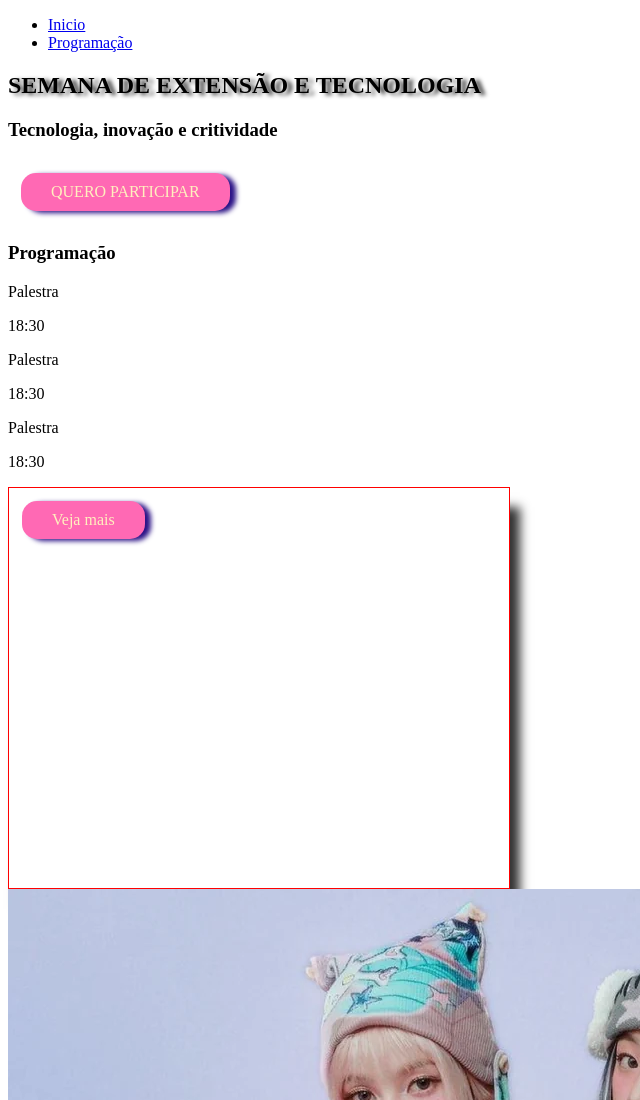
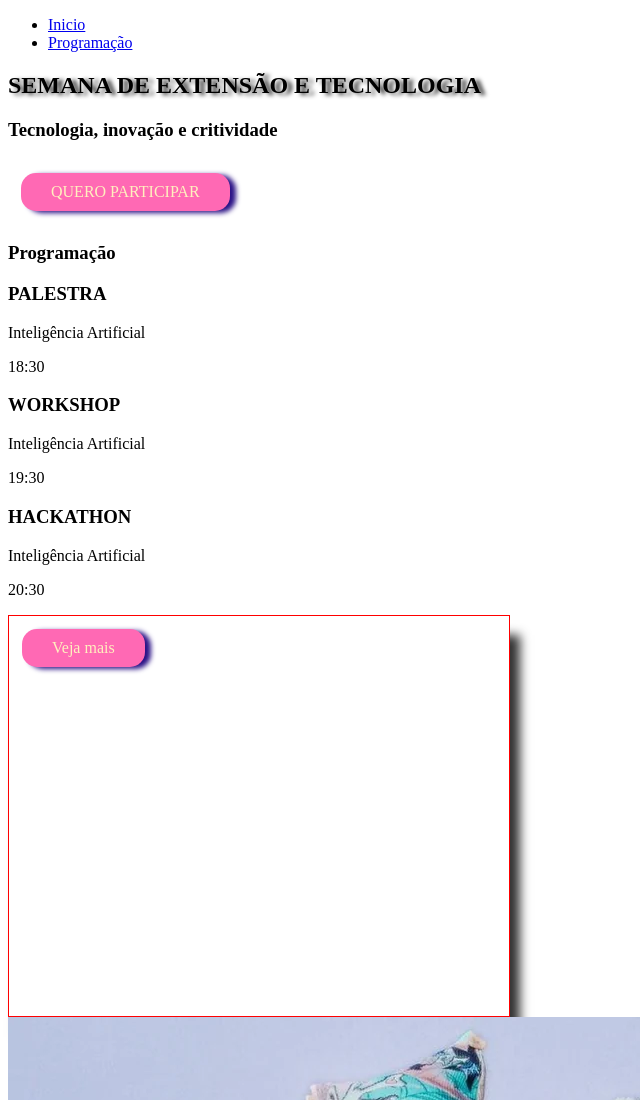
Before and after one commit to Anna-e-Victoria/Anna-e-Victoria.github.io, a plain HTML site: page desingweb/sepex/sepex.html in a window 1280 px wide. Shown: the top 1100 px of the page, without its empty margins (0-640 px from the left). Drawn offline with Linux system fonts and the light colour scheme.

Commit message:
bla bal bla

```diff
--- a/desingweb/sepex/sepex.html
+++ b/desingweb/sepex/sepex.html
@@ -25,18 +25,23 @@
   <a class="button">QUERO PARTICIPAR</a>
    </section>
    <h3> Programação</h3>
+    <section>
         <article>
-             <p>Palestra</p>
-             <p>18:30</p>
+             <h3>PALESTRA</h3>
+             <p>Inteligência Artificial</p>
+             <span>18:30</span>
          </article>
         <article>
-             <p>Palestra</p>
-             <p>18:30</p>
+             <h3>WORKSHOP</h3>
+             <p>Inteligência Artificial</p>
+             <p>19:30</p>
           </article>
         <article>
-              <p>Palestra</p>
-              <p>18:30</p>
+            <h3>HACKATHON</h3>
+            <p>Inteligência Artificial</p>
+            <p>20:30</p>
          </article>
+         </section>
     <div>
         <a href="#" class="button">Veja mais </a>
     </div>
```
